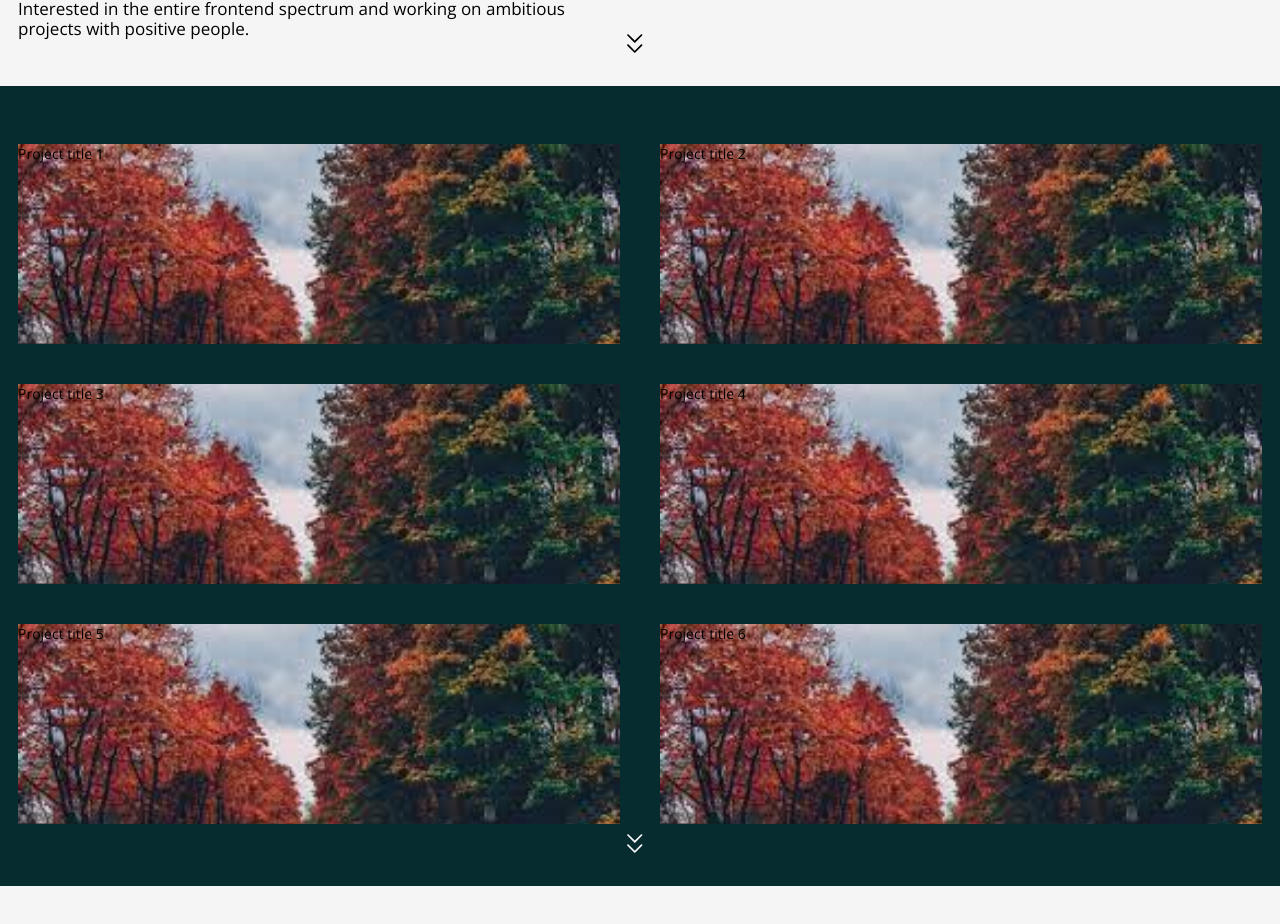
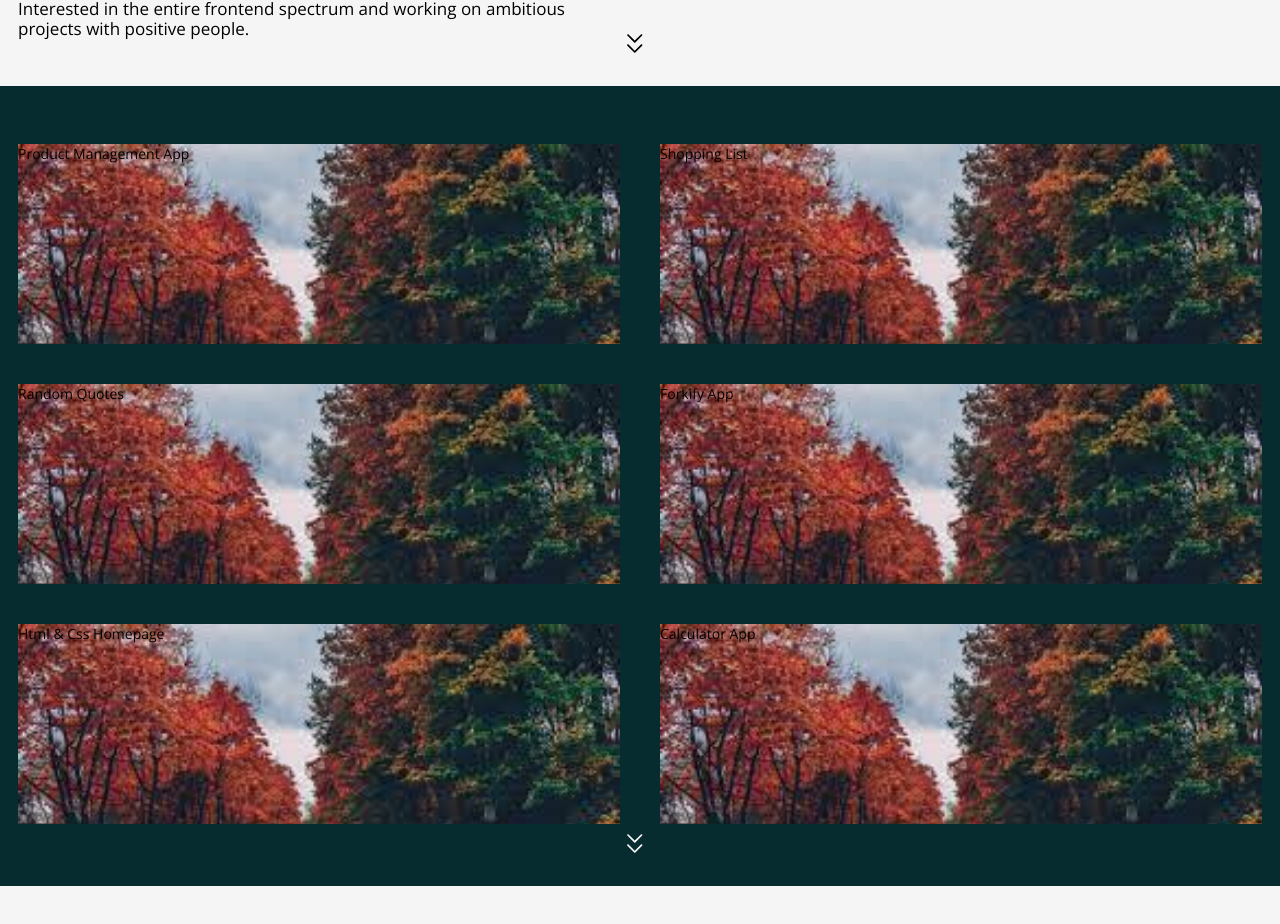
Before and after one commit to Adriantutuianu/personal-website, a React (Create React App) app: page / in a window 1280 px wide. Shown: the part 1514-2438 px from the top of the page. Built offline with nearby package versions, Linux system fonts and the light colour scheme.

Commit message:
Converted to dynamic list  of projects

```diff
--- a/src/Sections/Projects.js
+++ b/src/Sections/Projects.js
@@ -4,7 +4,7 @@ import { Element } from "react-scroll";
 import ScrollTo from "../components/ScrollTo";
 
 const Projects = ({ setTitle }) => {
-  const project = [
+  const projects = [
     {
       name: "Product Management App",
       url: "https://product-management-app.adriantut.dev",
@@ -22,7 +22,7 @@ const Projects = ({ setTitle }) => {
       url: "https://forkify-app.adriantut.dev",
     },
     {
-      name: "Html Css App",
+      name: "Html & Css Homepage",
       url: "https://html-css-app.adriantut.dev",
     },
     {
@@ -30,65 +30,24 @@ const Projects = ({ setTitle }) => {
       url: "https://calculator-app.adriantut.dev",
     },
   ];
+
+  const projectsList = projects.map((project, index) => (
+    <li
+      className={`item item${index}`}
+      key={index}
+      style={{
+        backgroundImage: "url(./project-images/test.jpg)",
+        backgroundSize: "cover",
+      }}
+    >
+      {project.name}
+    </li>
+  ));
+
   return (
     <Element name="projects-section" id="projects" className="section">
       {" "}
-      <ul className="projects-grid content-wrap">
-        <li
-          class="item item1"
-          style={{
-            backgroundImage: "url(./project-images/test.jpg)",
-            backgroundSize: "cover",
-          }}
-        >
-          Project title 1
-        </li>
-        <li
-          style={{
-            backgroundImage: "url(./project-images/test.jpg)",
-            backgroundSize: "cover",
-          }}
-          class="item item2"
-        >
-          Project title 2
-        </li>
-        <li
-          style={{
-            backgroundImage: "url(./project-images/test.jpg)",
-            backgroundSize: "cover",
-          }}
-          class="item item3"
-        >
-          Project title 3
-        </li>
-        <li
-          style={{
-            backgroundImage: "url(./project-images/test.jpg)",
-            backgroundSize: "cover",
-          }}
-          class="item item4"
-        >
-          Project title 4
-        </li>
-        <li
-          style={{
-            backgroundImage: "url(./project-images/test.jpg)",
-            backgroundSize: "cover",
-          }}
-          class="item item5"
-        >
-          Project title 5
-        </li>
-        <li
-          style={{
-            backgroundImage: "url(./project-images/test.jpg)",
-            backgroundSize: "cover",
-          }}
-          class="item item6"
-        >
-          Project title 6
-        </li>
-      </ul>
+      <ul className="projects-grid content-wrap">{projectsList}</ul>
       <ScrollTo
         destination={"contact-section"}
         title={"Contact - Adrian Tut"}
```
